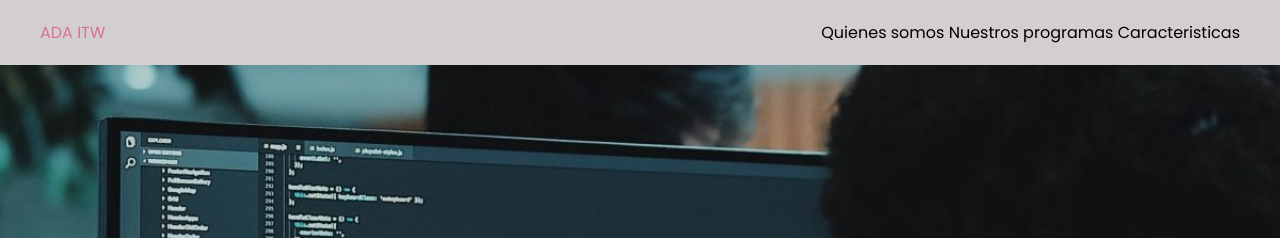
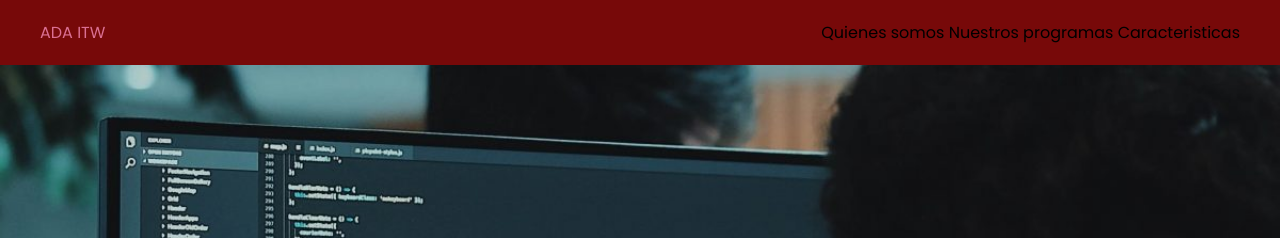
Before and after one commit to AnaCamilaAlmiron/Pagina, a plain HTML site: page index.html in a window 1280 px wide. Shown: the top 238 px of the page. Drawn offline with Linux system fonts and the light colour scheme.

Commit message:
change nav color

```diff
--- a/pagina.css
+++ b/pagina.css
@@ -7,7 +7,7 @@
   display: flex;
   justify-content: space-between;
   align-items: center;
-  background-color: rgb(211, 207, 207);
+  background-color: rgb(119, 9, 9);
   padding: 20px 40px;
   position: fixed;
   top: 0;
```
